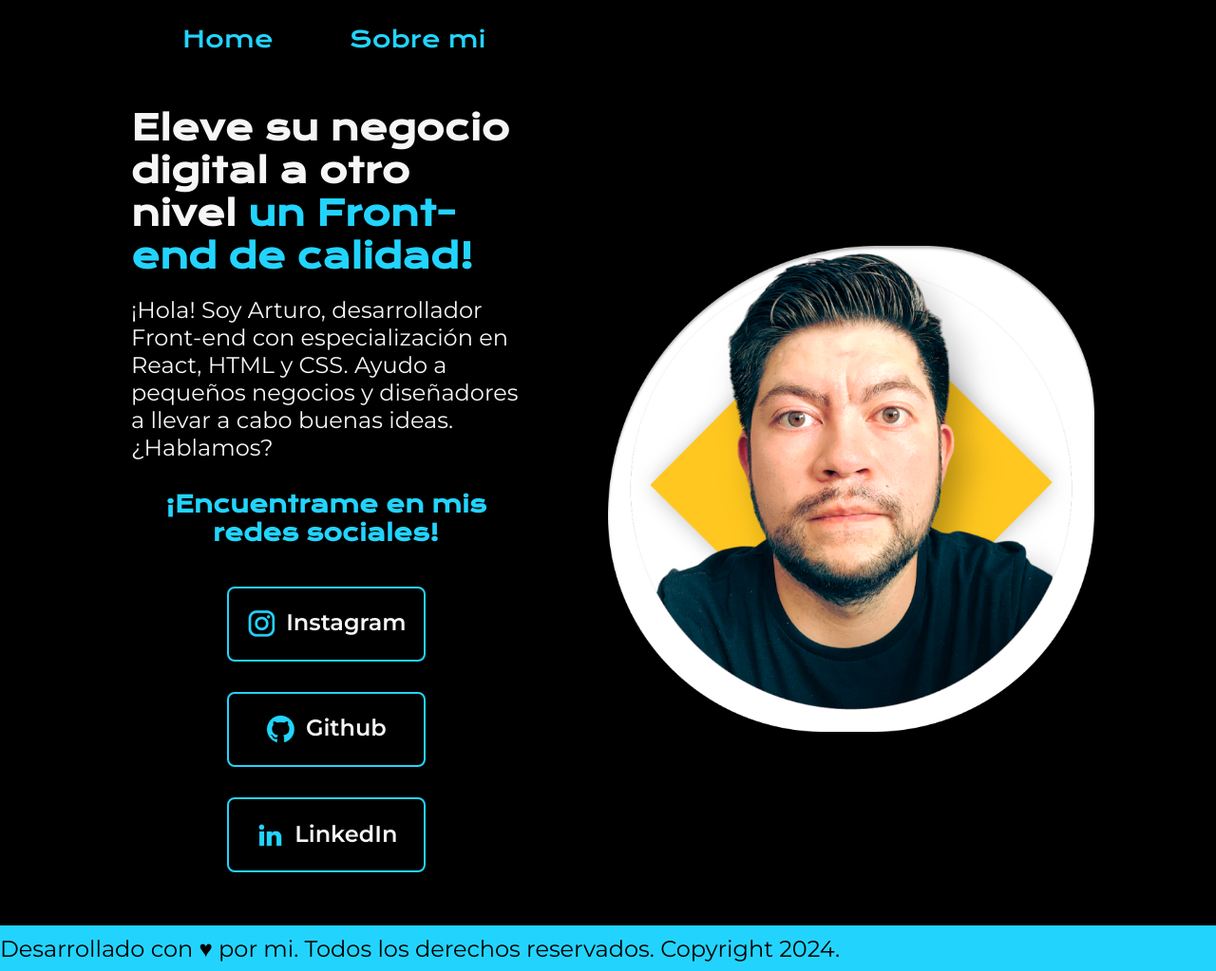
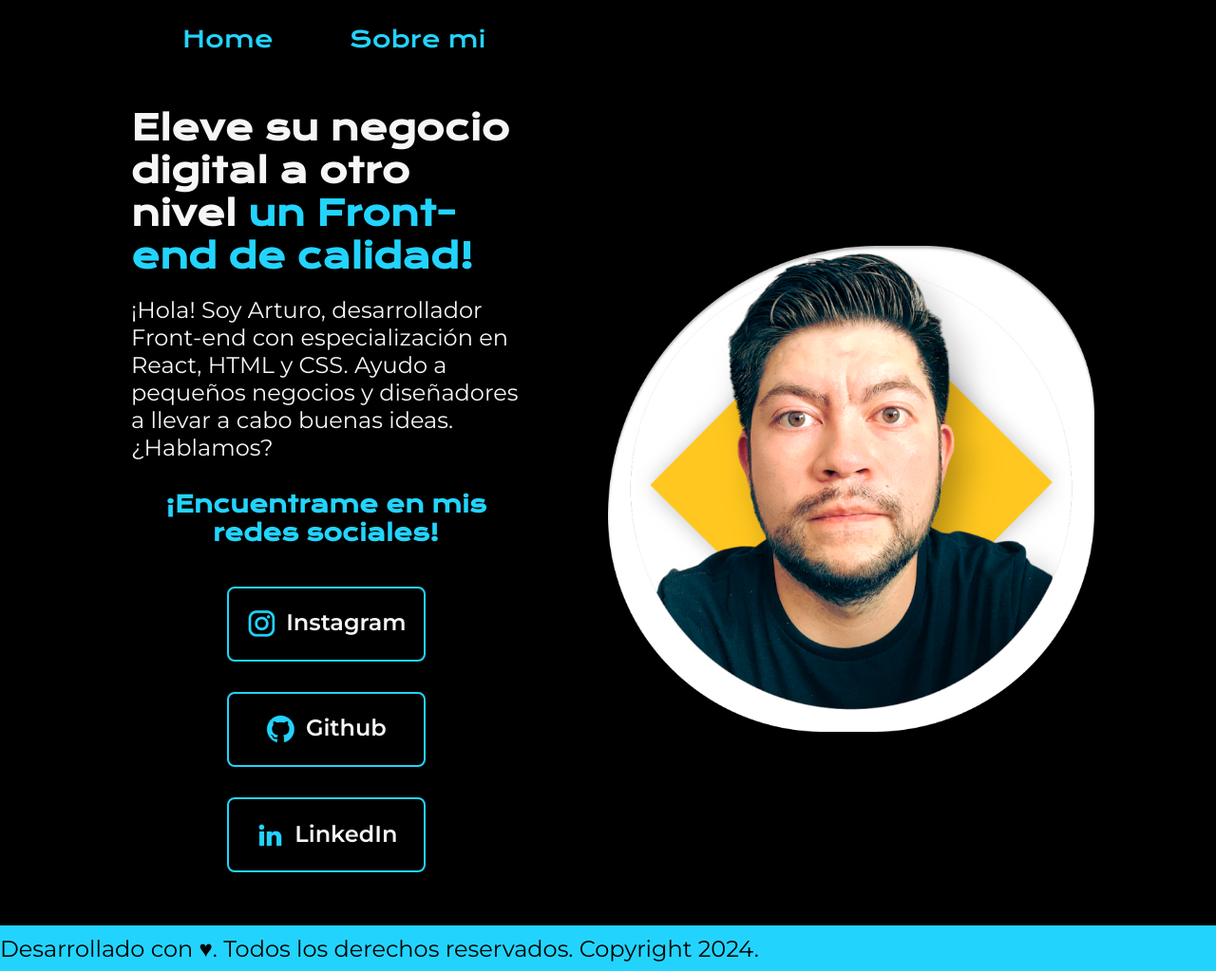
Before and after one commit to arheco/portafolio-arturo, a plain HTML site: page index.html in a window 1280 px wide. Shown: the whole page at 95% size. Drawn offline with nearby package versions, Linux system fonts and the light colour scheme.

Commit message:
Corriendo footer y comentario.

```diff
--- a/index.html
+++ b/index.html
@@ -33,7 +33,8 @@
         <img class="presentacion__imagen" src="./assets/image 1.png" alt="Foto de Arturo Hernández.">
     </main>
     <footer>
-        <p class="footer">Desarrollado con ♥ por mi. Todos los derechos reservados. Copyright 2024.</p>
+        <p class="footer">Desarrollado con ♥. Todos los derechos reservados. Copyright 2024.</p>
+        <!-- Este es un comentario para probar git-->
     </footer>
 </body>
 </html>
```
